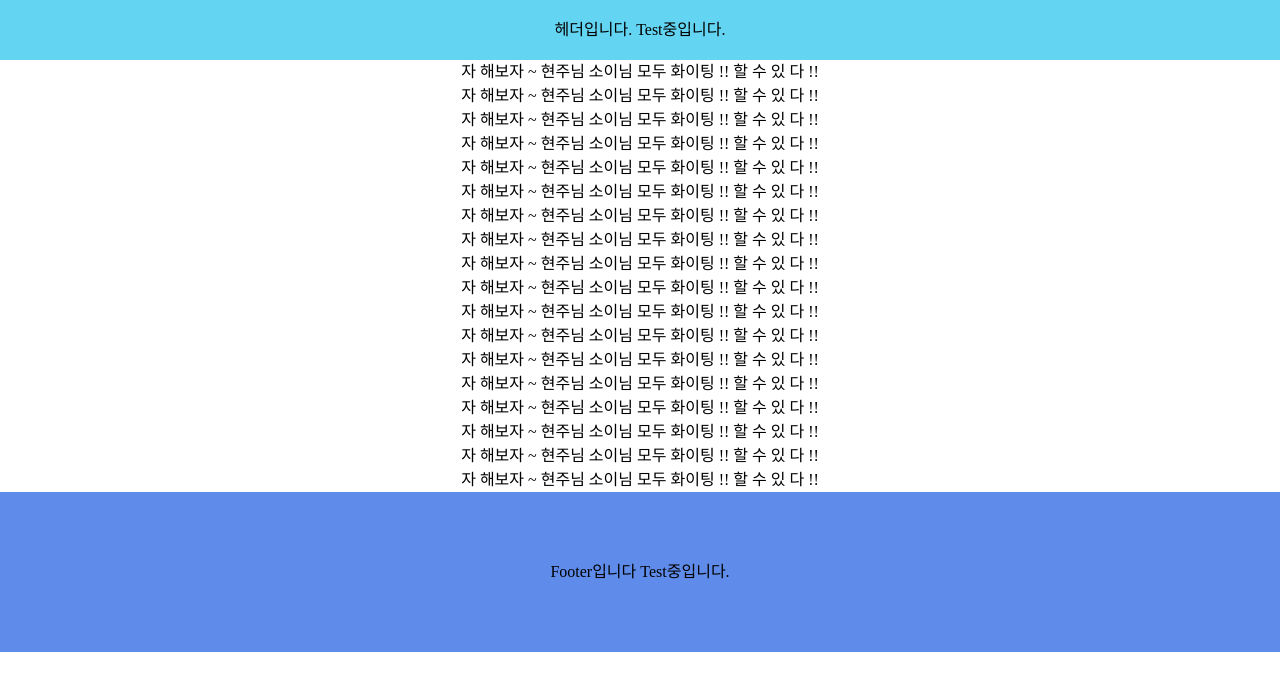
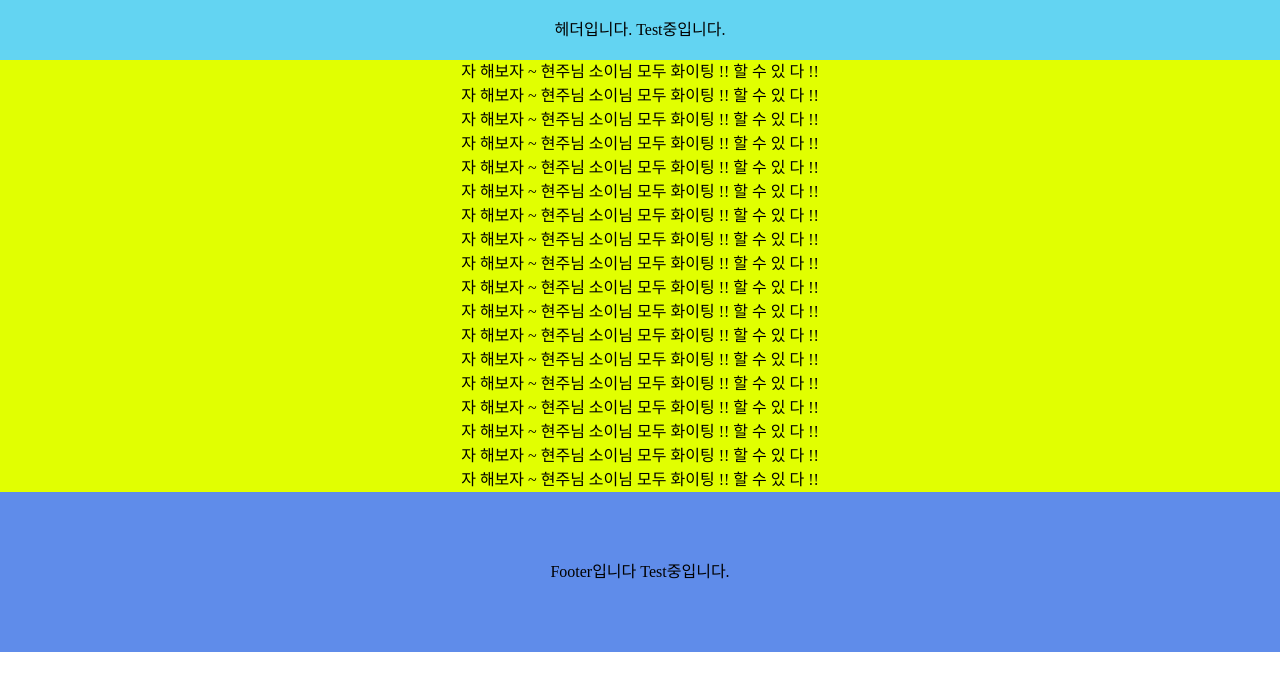
Before and after one commit to uniS2/WonT-Next, a Next.js app: page / in a window 1280 px wide. Shown: the top 690 px of the page. Built offline with nearby package versions, Linux system fonts and the light colour scheme.

Commit message:
Init : 초기 설정

```diff
--- a/src/app/layout.tsx
+++ b/src/app/layout.tsx
@@ -21,7 +21,7 @@ export default function RootLayout({
     <html lang="ko-KR" suppressHydrationWarning={true}>
       <body className="container mx-auto">
         <Header />
-        <main className="flex h-auto w-auto flex-col items-center">
+        <main className="flex h-auto w-auto flex-col items-center bg-secondary">
           {children}
         </main>
         <Footer />
--- a/tailwind.config.ts
+++ b/tailwind.config.ts
@@ -8,11 +8,6 @@ module.exports = {
   theme: {
     extend: {
       backgroundImage: {},
-      screens: {
-        mobile: { min: "360px", max: "727px" },
-        tablet: { min: "728px", max: "1280px" },
-        desktop: { min: "1281px", max: "1920px" },
-      },
       colors: {
         primary: "#63D4F2",
         secondary: "#E1FF01",
```
